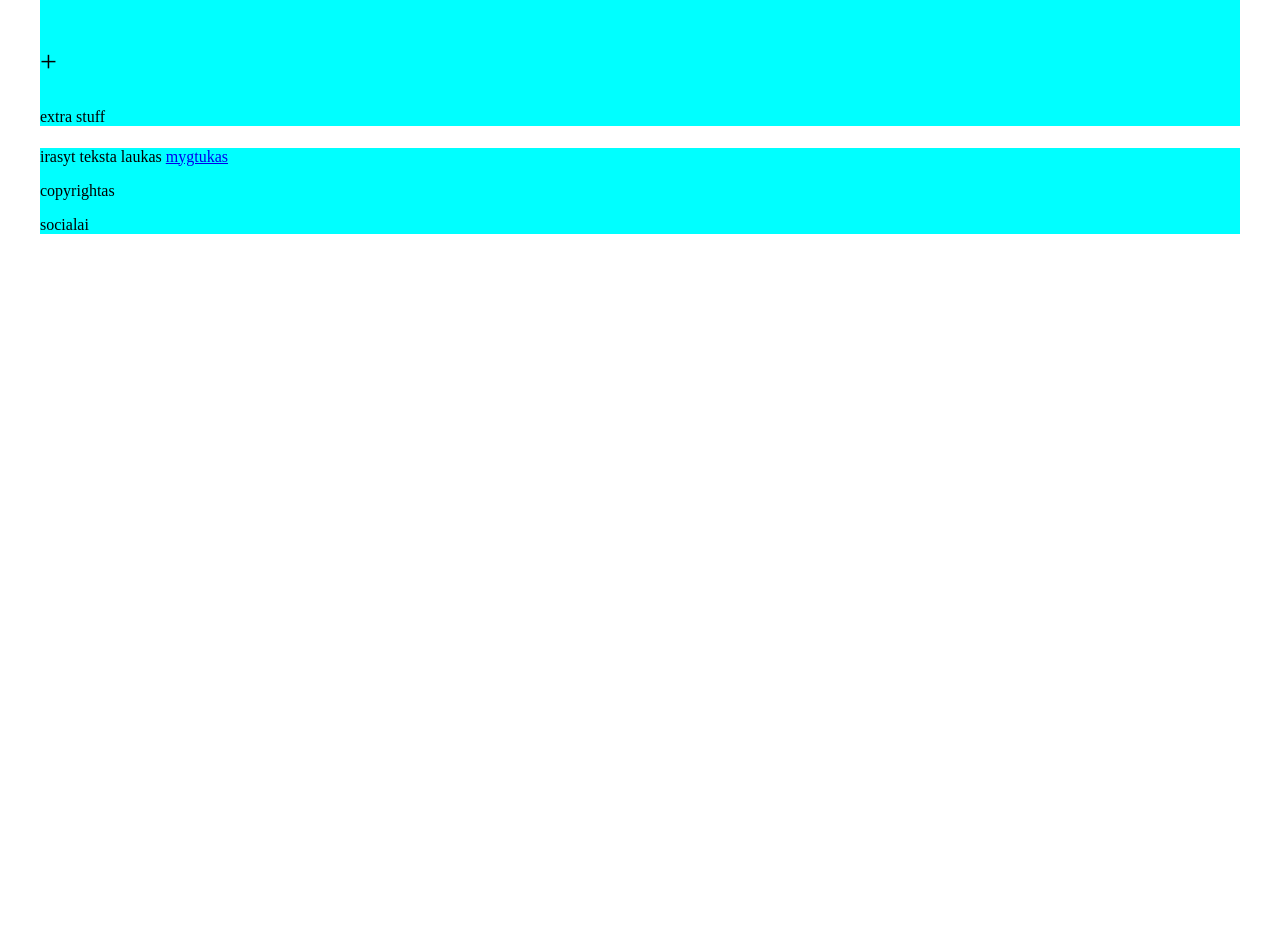
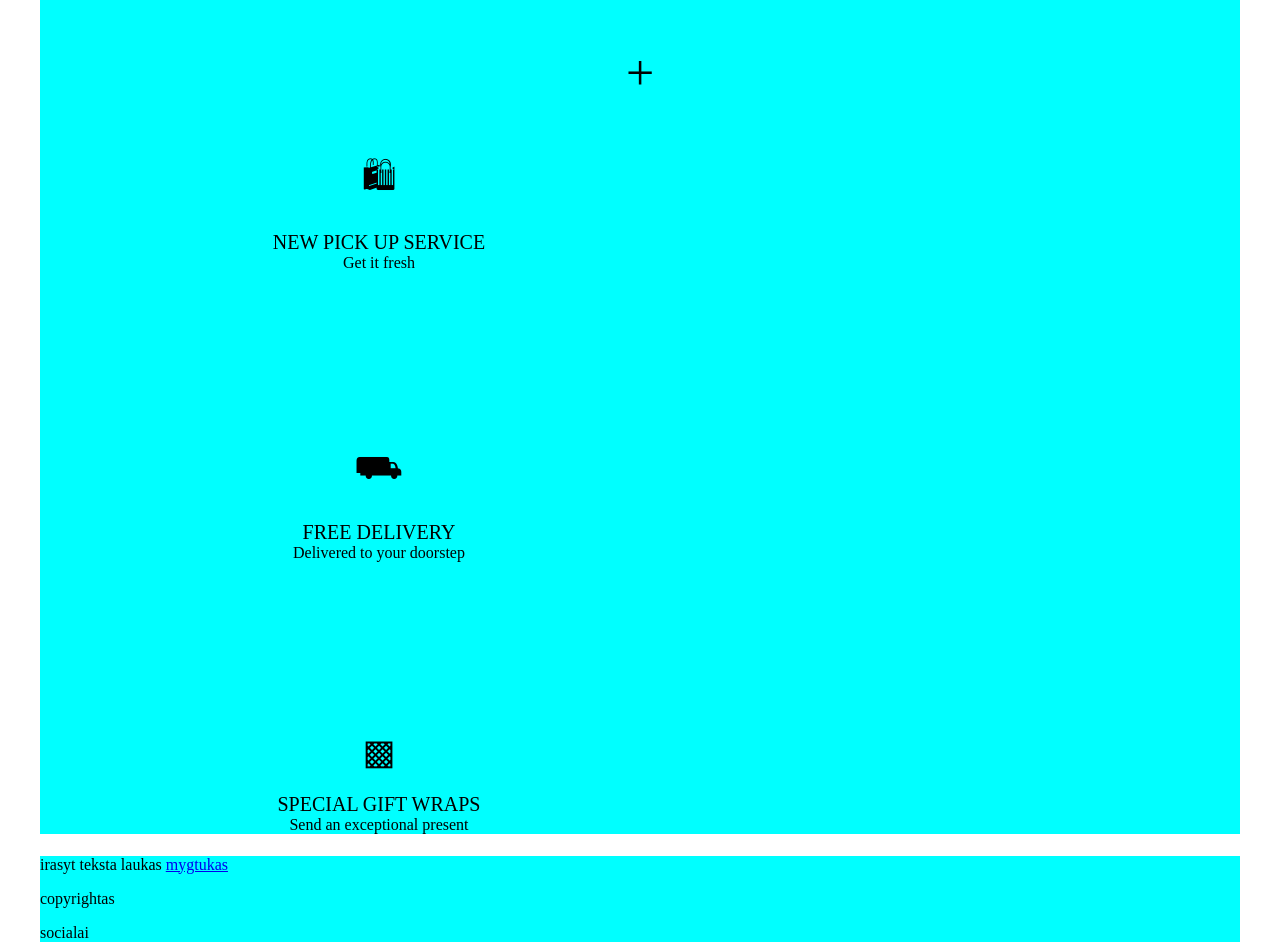
Before and after one commit to Kplukas/98-design1, a website: page index.html in a window 1280 px wide. Shown: the part 1519-2469 px from the top of the page. Before the commit the page ends 1761 px from the top, so only its background shows below. Drawn offline with Linux system fonts and the light colour scheme.

Commit message:
Design updates

```diff
--- a/index.html
+++ b/index.html
@@ -64,9 +64,27 @@
                 <img class="other-img" src="./products/kiti2.jpg" alt="">
             </div>
         </div>
-        <div style="display: block;">
+        <div>
             <p class="plus">+</p>
-            <div>extra stuff</div>
+            <div class="extra">
+                <div class="column">
+                    <p class="emoji">&#128717</p>
+                    <p class="product-name">New pick up service</p>
+                    <p class="under-title">Get it fresh</p>
+                </div>
+                <svg></svg>
+                <div class="column">
+                    <p class="emoji">&#9951</p>
+                    <p class="product-name">Free delivery</p>
+                    <p class="under-title">Delivered to your doorstep</p>
+                </div>
+                <svg></svg>
+                <div class="column">
+                    <p class="emoji">&#9641</p>
+                    <p class="product-name">Special gift wraps</p>
+                    <p class="under-title">Send an exceptional present</p>
+                </div>
+            </div>
         </div>
     </main>
     <footer class="container">
--- a/main.css
+++ b/main.css
@@ -110,21 +110,37 @@ display: inline-block;
     text-transform: uppercase;
     font-size: 20px;
     text-align: center;
+    margin-bottom: 0px;
 }
 /*MAIN*/ /*MORE*/
 .more {
     background-color: rgb(150, 219, 196);
     width: 1200px;
-    height: 240px;
+    height: 260px;
     margin-bottom: 350px;
 }
 .pics {
     margin-left: 216px;
+    margin-top: 20px;
 }
 .other-img {
     width: 250px;
     padding: 3px;
 }
 .plus {
-    font-size: 30px;
+    font-size: 50px;
+    text-align: center;
 }
+.extra {
+    width: 768px;
+    margin-left: 216px;
+}
+.emoji {
+    text-align: center;
+    font-size: 35px;
+    margin-top: 0px;
+    margin-bottom: 5px;
+}
+.column {
+    width: 246px;
+}
```
